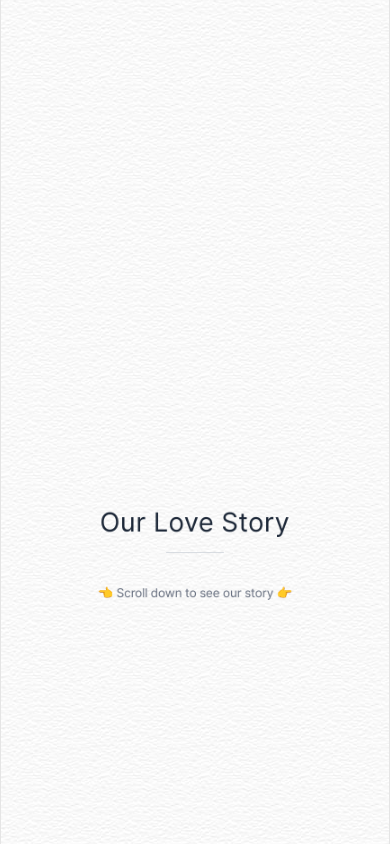
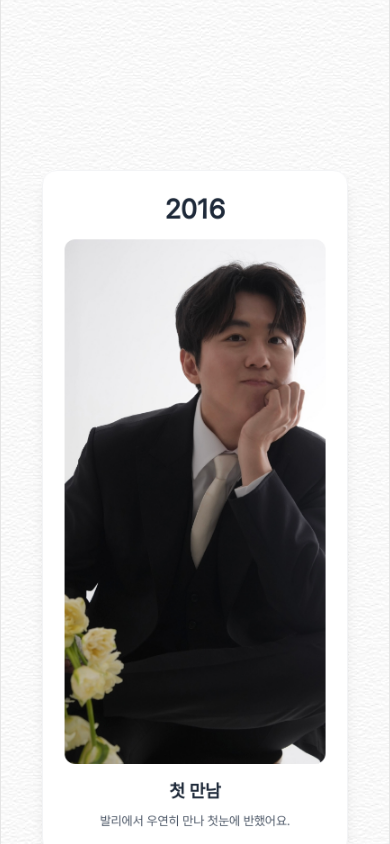
Before and after one commit to jaeungkim/portfolio-website-nextjs, a Next.js app: page /mobile-wedding in a window 390 px wide. Shown: the part 3820-4664 px from the top of the page. Built offline with nearby package versions, Linux system fonts and the light colour scheme.

Commit message:
chore: testing mobile responsiveness

```diff
--- a/src/components/mobile-wedding/sections/HowWeMet.tsx
+++ b/src/components/mobile-wedding/sections/HowWeMet.tsx
@@ -16,40 +16,67 @@ const timelineEvents: TimelineEvent[] = [
   {
     id: "first-meeting",
     year: "2016",
-    title: "First Meeting",
-    description: "We met in Bali and it was love at first sight.",
-    image: "/images/mobile-wedding/gallery/main.jpeg",
+    title: "첫 만남",
+    description: "발리에서 우연히 만나 첫눈에 반했어요.",
+    image: "/images/mobile-wedding/gallery/jae1.jpeg",
   },
   {
     id: "first-date",
     year: "2017",
-    title: "First Date",
-    description: "Our first official date in Seoul.",
+    title: "첫 데이트",
+    description: "서울에서 첫 공식 데이트, 시작이었어요.",
     image: "/images/mobile-wedding/gallery/main.jpeg",
   },
   {
-    id: "first-anniversary",
+    id: "travel-together",
     year: "2018",
-    title: "1 Year Together",
-    description: "Celebrating our first year together.",
-    image: "/images/mobile-wedding/gallery/main.jpeg",
+    title: "첫 여행",
+    description: "함께한 첫 여행, 추억이 가득했어요.",
+    image: "/images/mobile-wedding/gallery/main22.jpeg",
+  },
+  {
+    id: "moving-in",
+    year: "2019",
+    title: "동거 시작",
+    description: "함께 살기 시작한 소중한 시간들.",
+    image: "/images/mobile-wedding/gallery/ara1.png",
+  },
+  {
+    id: "pandemic-year",
+    year: "2020",
+    title: "함께한 팬데믹",
+    description: "어려운 시기에도 서로를 지지했어요.",
+    image: "/images/mobile-wedding/gallery/main23.jpeg",
+  },
+  {
+    id: "trip-to-canada",
+    year: "2021",
+    title: "캐나다 여행",
+    description: "캐나다로의 특별한 여행 기억.",
+    image: "/images/mobile-wedding/gallery/jae2.png",
+  },
+  {
+    id: "second-anniversary",
+    year: "2022",
+    title: "5년 동거",
+    description: "함께한 5년, 더 단단해진 우리.",
+    image: "/images/mobile-wedding/gallery/main24.jpeg",
   },
   {
     id: "engagement",
     year: "2023",
-    title: "Engagement",
-    description: "The day he proposed under the cherry blossoms.",
-    image: "/images/mobile-wedding/gallery/main.jpeg",
+    title: "프러포즈",
+    description: "벚꽃 아래서 청혼받은 아름다운 날.",
+    image: "/images/mobile-wedding/gallery/jae3.png",
   },
   {
     id: "wedding-day",
     year: "2024",
-    title: "Wedding Day!",
-    description: "Our beautiful wedding day surrounded by loved ones.",
+    title: "결혼식",
+    description: "사랑하는 사람들과 함께한 축복의 날.",
     image: "/images/mobile-wedding/gallery/main.jpeg",
   },
 ];
-
 export default function HowWeMet() {
   const containerRef = useRef<HTMLDivElement>(null);
   const galleryRef = useRef<HTMLDivElement>(null);
@@ -67,12 +94,12 @@ export default function HowWeMet() {
     });
 
     const horizontalTween = gsap.to(".timeline-panel", {
-      xPercent: "-=500",
+      xPercent: `-=${(timelinePanels.length - 1) * 100}`,
       ease: "none",
       scrollTrigger: {
         trigger: container,
         start: "top top",
-        end: "+=1500px",
+        end: `+=${(timelinePanels.length - 1) * 100}%`,
         scrub: true,
         invalidateOnRefresh: true,
         pin: true,
@@ -109,27 +136,14 @@ export default function HowWeMet() {
   return (
     <section
       ref={containerRef}
-      className="relative min-h-screen w-full overflow-hidden"
+      className="relative w-full overflow-hidden"
       style={{ willChange: "transform" }}
     >
       <div
         ref={galleryRef}
-        className="flex h-full w-full"
-        style={{ flexShrink: 0, minHeight: "100vh" }}
+        className="flex w-full"
+        style={{ flexShrink: 0, minHeight: "90vh" }}
       >
-        <div className="timeline-panel absolute inset-0 flex items-center justify-center">
-          <div className="container mx-auto px-6 flex items-center justify-center h-full">
-            <div className="text-center">
-              <h2 className="text-3xl font-light text-gray-800 tracking-wide mb-4">
-                Our Love Story
-              </h2>
-              <div className="w-16 h-px bg-gray-300 mx-auto mb-8"></div>
-              <div className="inline-flex items-center gap-2 text-gray-500 text-sm">
-                <span>👈 Scroll down to see our story 👉</span>
-              </div>
-            </div>
-          </div>
-        </div>
 
         {timelineEvents.map((event) => (
           <div
@@ -138,14 +152,14 @@ export default function HowWeMet() {
             style={{ width: "100%", height: "100%" }}
           >
             <div className="container mx-auto px-6 flex items-center justify-center h-full">
-              <div className="max-w-md mx-auto rounded-2xl shadow-lg p-8 border border-gray-100">
-                <div className="text-center mb-6">
-                  <div className="text-4xl font-bold text-gray-800">
+              <div className="mx-auto w-full max-w-md h-full rounded-2xl shadow-lg p-6 bg-white border border-gray-100 flex flex-col">
+                <div className="text-center mb-4">
+                  <div className="text-3xl font-bold text-gray-800">
                     {event.year}
                   </div>
                 </div>
 
-                <div className="relative mb-6 rounded-xl h-64 flex items-center justify-center overflow-hidden">
+                <div className="relative mb-4 rounded-xl flex-1 flex items-center justify-center overflow-hidden flex-shrink-0">
                   {event.image ? (
                     <img
                       src={event.image}
@@ -154,17 +168,17 @@ export default function HowWeMet() {
                     />
                   ) : (
                     <div className="text-center text-gray-500">
-                      <div className="text-5xl mb-3">📸</div>
-                      <div className="text-base">{event.year} Memory</div>
+                      <div className="text-4xl mb-2">📸</div>
+                      <div className="text-sm">{event.year} Memory</div>
                     </div>
                   )}
                 </div>
 
-                <div className="text-center">
-                  <h3 className="text-2xl font-semibold text-gray-800 mb-3">
+                <div className="text-center flex-shrink-0 flex flex-col justify-center">
+                  <h3 className="text-xl font-semibold text-gray-800 mb-2">
                     {event.title}
                   </h3>
-                  <p className="text-gray-600 text-base leading-relaxed">
+                  <p className="text-gray-600 text-sm leading-relaxed">
                     {event.description}
                   </p>
                 </div>
```
